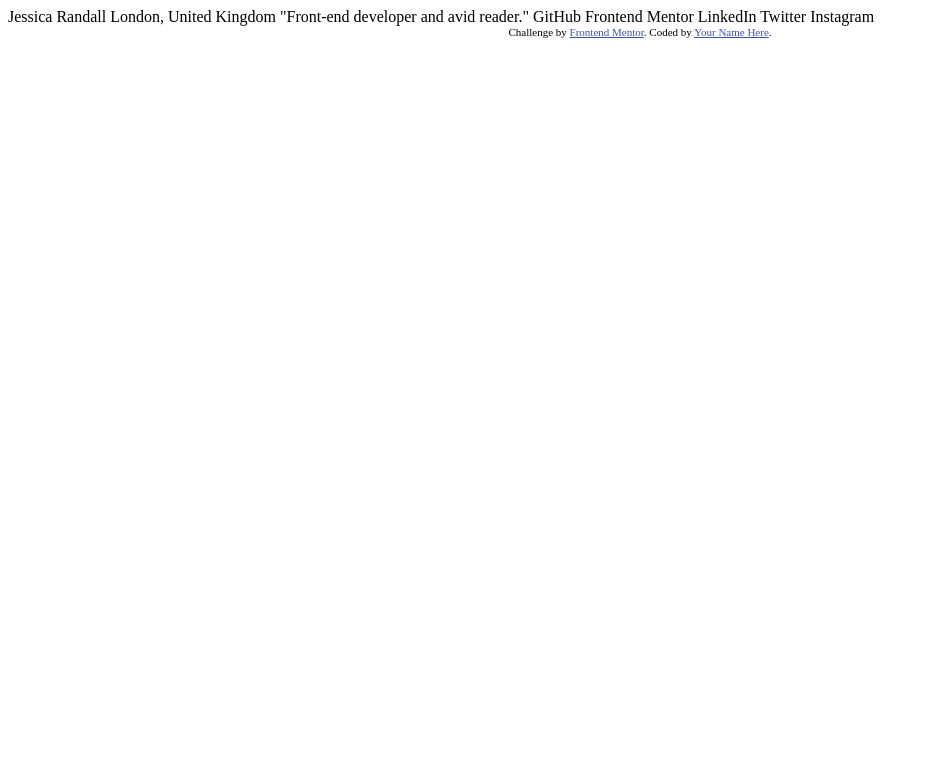
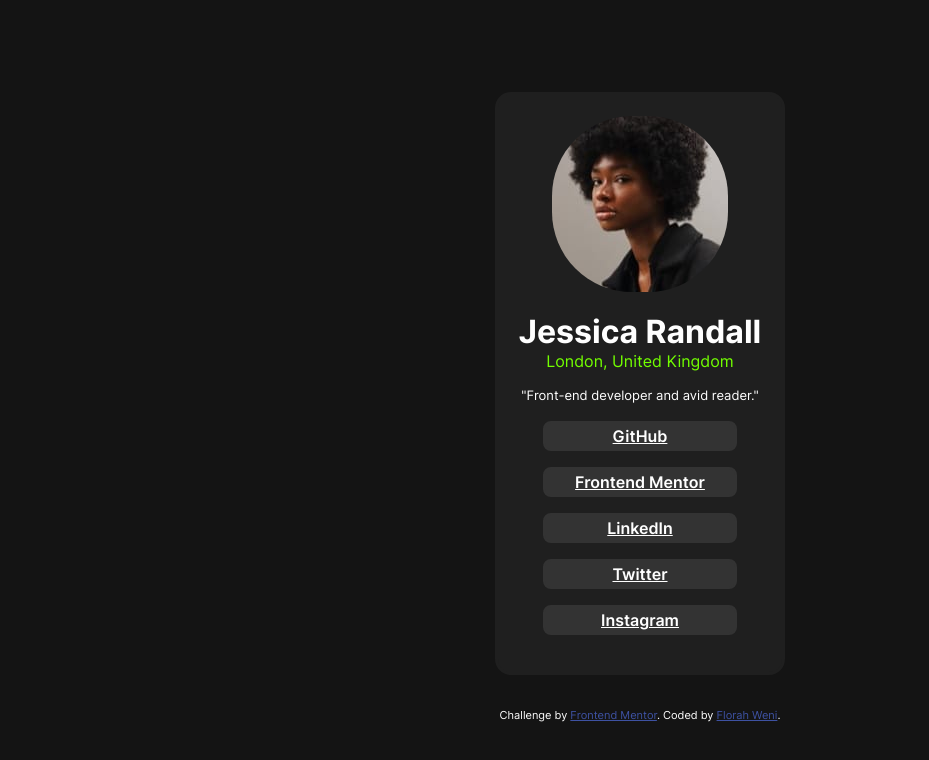
Before and after one commit to FWeni/Social-links, a plain HTML site: page index.html in a window 1280 px wide. Shown: the whole page, without its empty margins (0-929 px from the left). Drawn offline with Linux system fonts and the light colour scheme.

Commit message:
added assets, style.css with some styling of the program  and updated the index.html code

```diff
--- a/index.html
+++ b/index.html
@@ -5,30 +5,58 @@
   <meta name="viewport" content="width=device-width, initial-scale=1.0"> <!-- displays site properly based on user's device -->
 
   <link rel="icon" type="image/png" sizes="32x32" href="./assets/images/favicon-32x32.png">
+  <link rel="stylesheet" href="./style.css">
 
   <title>Frontend Mentor | Social links profile</title>
 
-  <!-- Feel free to remove these styles or customise in your own stylesheet 👍 -->
-  <style>
-    .attribution { font-size: 11px; text-align: center; }
-    .attribution a { color: hsl(228, 45%, 44%); }
-  </style>
 </head>
 <body>
-
+  <header></header>
+  <main>
+    <div class="card">
+      <img src="./assets/images/avatar-jessica.jpeg" alt="Jessica">
+      <h1>
         Jessica Randall
+      </h1>
+      <span>
         London, United Kingdom
+      </span>
+      <p>
         "Front-end developer and avid reader."
-
+      </p>
+      <button class="button-style">
+        <a href="#">
           GitHub
+        </a>
+      </button>
+      <button class="button-style">
+        <a href="#">
           Frontend Mentor
+        </a>
+      </button>
+      <button class="button-style">
+        <a href="#">
           LinkedIn
+        </a>
+      </button>
+      <button class="button-style">
+        <a href="#">
           Twitter
+        </a>
+      </button>
+      <button class="button-style">
+        <a href="#">
           Instagram
-
+        </a>
+      </button>
+    </div>
+  </main>
+  <footer>
     <div class="attribution">
       Challenge by <a href="https://www.frontendmentor.io?ref=challenge" target="_blank">Frontend Mentor</a>.
-    Coded by <a href="#">Your Name Here</a>.
+      Coded by <a href="https://github.com/FWeni/Social-links">Florah Weni</a>.
     </div>
+  </footer>
+
 </body>
 </html>
--- /dev/null
+++ b/style.css
@@ -0,0 +1,161 @@
+/* Box sizing rules */
+*,
+*::before,
+*::after {
+  box-sizing: border-box;
+}
+
+/* Prevent font size inflation */
+html {
+  -moz-text-size-adjust: none;
+  text-size-adjust: none;
+}
+
+/* Remove default margin in favour of better control in authored CSS */
+body, h1, h2, h3, h4, p,
+figure, blockquote, dl, dd {
+  margin-block-end: 0;
+}
+
+/* Remove list styles on ul, ol elements with a list role, which suggests default styling will be removed */
+ul[role='list'],
+ol[role='list'] {
+  list-style: none;
+}
+
+/* Set core body defaults */
+body {
+  min-height: 100vh;
+  line-height: 1.5;
+}
+
+/* Set shorter line heights on headings and interactive elements */
+h1, h2, h3, h4,
+button, input, label {
+  line-height: 1.1;
+}
+
+/* Balance text wrapping on headings */
+h1, h2,
+h3, h4 {
+  text-wrap: balance;
+}
+
+/* A elements that don't have a class get default styles */
+a:not([class]) {
+  text-decoration-skip-ink: auto;
+  color: currentColor;
+}
+
+/* Make images easier to work with */
+img,
+picture {
+  max-width: 100%;
+  display: block;
+}
+
+/* Inherit fonts for inputs and buttons */
+input, button,
+textarea, select {
+  font: inherit;
+}
+
+/* Make sure textareas without a rows attribute are not tiny */
+textarea:not([rows]) {
+  min-height: 10em;
+}
+
+/* Anything that has been anchored to should have extra scroll margin */
+:target {
+  scroll-margin-block: 5ex;
+}
+
+@font-face {
+    font-family: Inter;
+    src: url('./assets/fonts/Inter-VariableFont_slnt\,wght.ttf');
+}
+
+* {
+    color: hsl(0,0%,100%);
+    font-family: Inter;
+}
+
+body {
+    background-color: hsl(0,0%,8%);
+
+    display: flex;
+    flex-direction: column;
+    justify-content: center;
+    align-items: center;
+}
+
+.name {
+    font-weight: 700;
+}
+
+.region {
+    font-weight: 600;
+}
+
+.card {
+    border-radius: 1rem;
+    border-style: solid;
+    border-color: hsl(0,0%,12%);
+    background-color: hsl(0,0%,12%);
+
+
+
+    display: flex;
+    flex-direction: column;
+    justify-content: center;
+    align-items: center;
+
+    min-height: 50svb;
+    max-width: 20rem;
+    margin-bottom: 2rem;
+    padding: 1.3rem;
+}
+
+.card img {
+    border-radius: 5rem;
+
+}
+
+/* .card h1 {
+
+} */
+
+.card span {
+    color: hsl(93, 100%, 50%);
+}
+
+.card p {
+    font-size: small;
+    margin-bottom: 1rem;
+}
+
+
+
+.button-style {
+    border-radius: 0.5rem;
+    border-style: solid;
+    border-color: hsl(0,0%,20%);
+    background-color: hsl(0,0%,20%);
+    width: 80%;
+    margin-bottom: 1rem;
+
+    font-weight: 600;
+
+}
+
+.button-style a:hover {
+    background-color: hsl(93, 100%, 50%);
+}
+
+.attribution {
+    font-size: 11px;
+    text-align: center;
+}
+.attribution a {
+    color: hsl(228, 45%, 44%);
+}
```
Also changed, not shown: assets/fonts/Inter-VariableFont_slnt,wght.ttf (added), assets/fonts/OFL.txt (added), assets/fonts/README.txt (added), assets/fonts/static/Inter-Bold.ttf (added), assets/fonts/static/Inter-Regular.ttf (added), assets/fonts/static/Inter-SemiBold.ttf (added), assets/images/avatar-jessica.jpeg (added), assets/images/favicon-32x32.png (added). Lines whose indentation alone changed are shown as unchanged.
